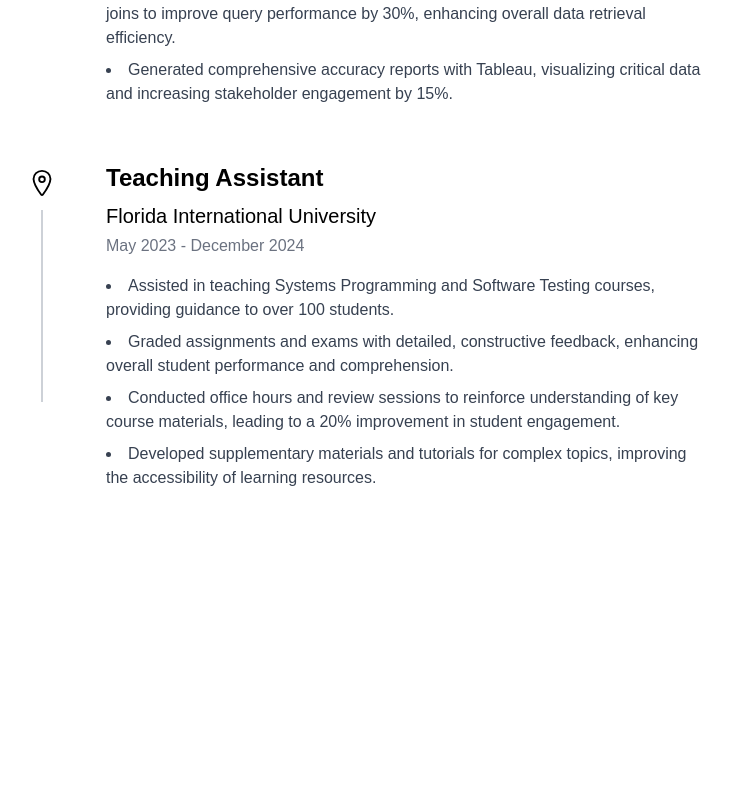
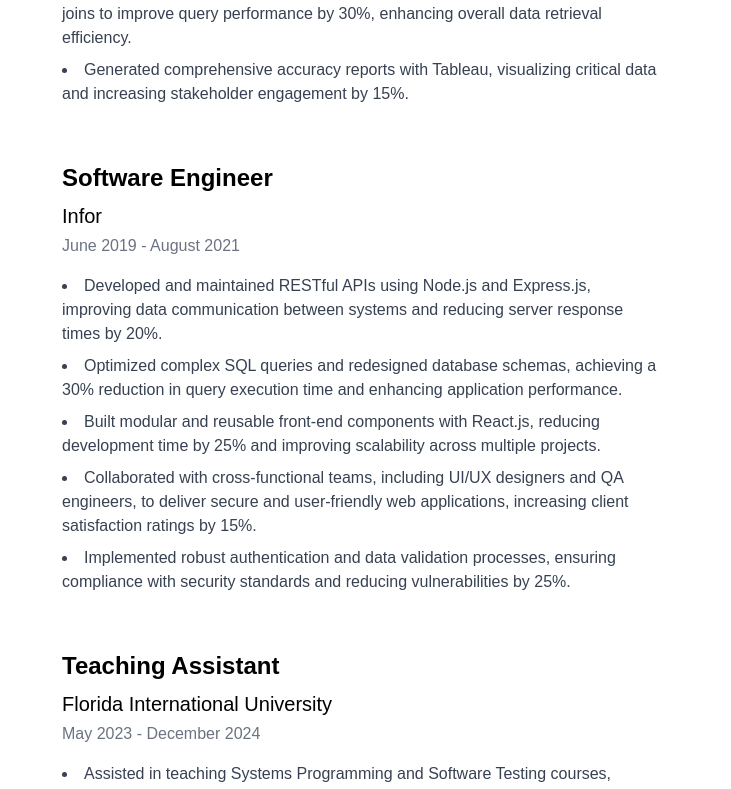
Before and after one commit to SowmithSripadi/BentoPortfolio, a React (Vite) app: page /experience in a window 1280 px wide. Shown: the part 583-1372 px from the top of the page, without its empty margins (278-1009 px from the left). Before the commit the page ends 1161 px from the top, so only its background shows below. Built offline with nearby package versions, Linux system fonts and the light colour scheme.

Commit message:
commit-midReactInfor

```diff
--- a/src/components/BentoTiles/ExperienceTile.jsx
+++ b/src/components/BentoTiles/ExperienceTile.jsx
@@ -32,13 +32,19 @@
         August 2021 - Dec 2022
       </span>
       <p className="text-sm text-green dark:text-lightGreen">
+        <span className="font-semibold text-sm">Infor</span> | Software Engineer
+      </p>
+      <span className="text-sm text-gray-600 dark:text-darkSecondaryText">
+        June 2019 - August 2021
+      </span>
+      <p className="text-sm text-green dark:text-lightGreen">
         <span className="font-semibold text-sm">
           Florida International University
         </span>{" "}
         | Teaching Assistant
       </p>
       <span className="text-sm text-gray-600 dark:text-darkSecondaryText">
-        May 2021 - Present
+        May 2023 - Dec 2024
       </span>
     </motion.div>
   );
--- a/src/pages/ExperiencePage.jsx
+++ b/src/pages/ExperiencePage.jsx
@@ -18,6 +18,19 @@
     },
     {
       id: 2,
+      title: "Software Engineer",
+      company: "Infor",
+      duration: "June 2019 - August 2021",
+      responsibilities: [
+        "Developed and maintained RESTful APIs using Node.js and Express.js, improving data communication between systems and reducing server response times by 20%.",
+        "Optimized complex SQL queries and redesigned database schemas, achieving a 30% reduction in query execution time and enhancing application performance.",
+        "Built modular and reusable front-end components with React.js, reducing development time by 25% and improving scalability across multiple projects.",
+        "Collaborated with cross-functional teams, including UI/UX designers and QA engineers, to deliver secure and user-friendly web applications, increasing client satisfaction ratings by 15%.",
+        "Implemented robust authentication and data validation processes, ensuring compliance with security standards and reducing vulnerabilities by 25%.",
+      ],
+    },
+    {
+      id: 3,
       title: "Teaching Assistant",
       company: "Florida International University",
       duration: "May 2023 - December 2024",
@@ -43,6 +56,7 @@
 
       <div className="flex flex-row mx-auto p-6 gap-10 justify-center">
         {/* Left Side: Icons and Connecting Lines */}
+        {false && (
           <div className="flex flex-col items-center md:gap-[384px] sm:gap-[430px] miniPhones:gap-[823px] Phones:gap-[670px] gap-[870px]">
             {experiences.map((exp, index) => (
               <div key={exp.id} className="flex flex-col items-center">
@@ -78,7 +92,7 @@
               </div>
             ))}
           </div>
-
+        )}
         {/* Right Side: Experience Details */}
         <div className="flex flex-col space-y-14 max-w-[600px]">
           {experiences.map((exp) => (
```
Also changed, not shown: 1 other file (tests, documents, lock files or other folders). Lines whose indentation alone changed are shown as unchanged.
